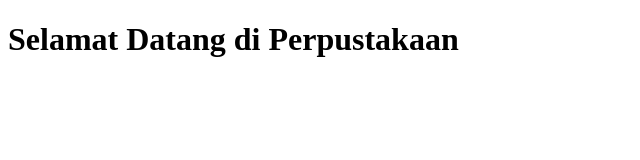
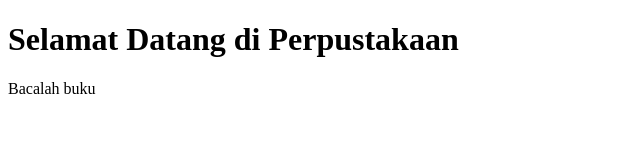
Before and after one commit to webprogramming851/Perpustakaan, a plain HTML site: page index.html in a window 1280 px wide. Shown: the whole page, without its empty margins (0-640 px from the left). Drawn offline with Linux system fonts and the light colour scheme.

Commit message:
Menambahkan baca buku

```diff
--- a/index.html
+++ b/index.html
@@ -6,6 +6,6 @@
 <body>
 
 <h1>Selamat Datang di Perpustakaan</h1>
-
+Bacalah buku
 </body>
 </html>
```
